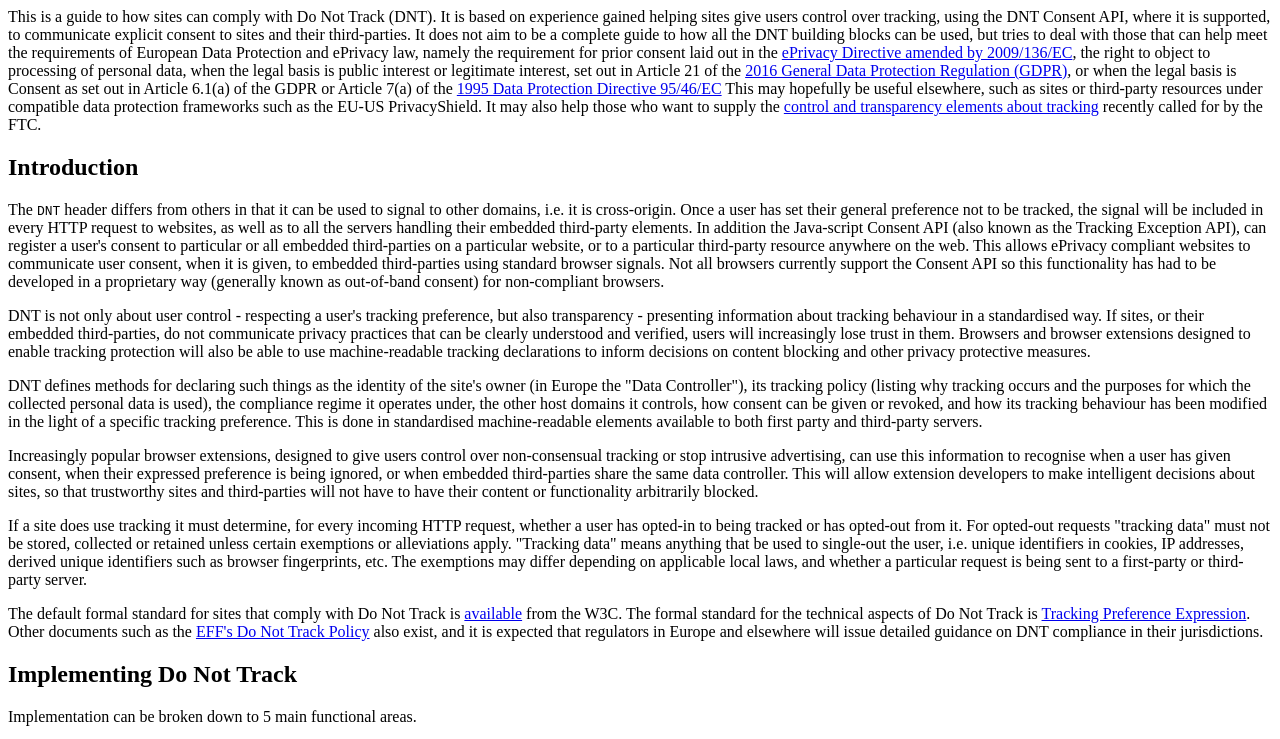
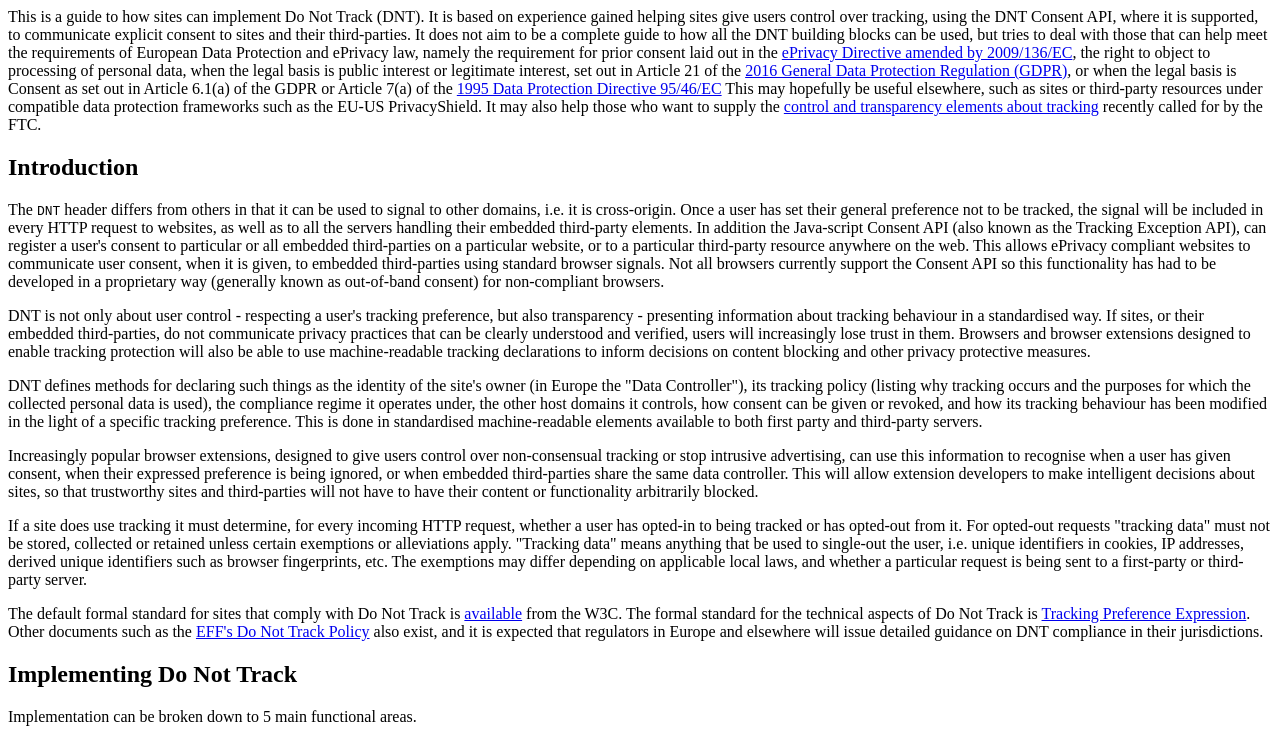
Before and after one commit to TrackingProtection/Implementation, a plain HTML site: page DNTGuide/index.html in a window 1280 px wide. Shown: the top 739 px of the page. Drawn offline with Linux system fonts and the light colour scheme.

Commit message:
gh-pages check

```diff
--- a/DNTGuide/index.html
+++ b/DNTGuide/index.html
@@ -23,7 +23,7 @@
 <body>
     <section id="abstract">
         <p>
-            This is a guide to how sites can comply with Do Not Track (DNT).
+            This is a guide to how sites can implement Do Not Track (DNT).
             It is based on experience gained helping sites give users control over tracking,
             using the DNT Consent API, where it is supported, to communicate explicit consent to sites and their third-parties.
             It does not aim to be a complete guide to how all the DNT building blocks can be used,
```
